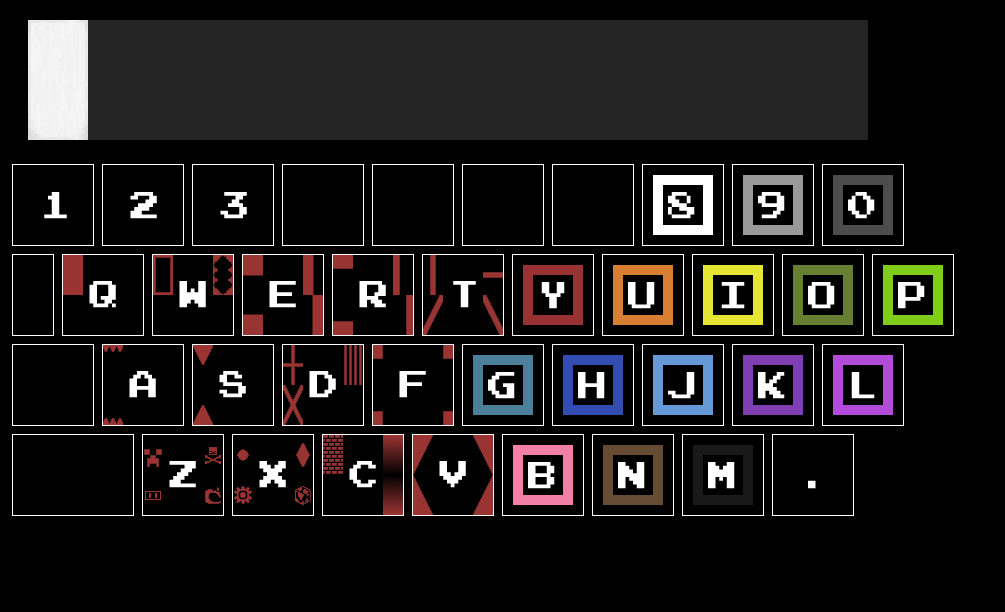
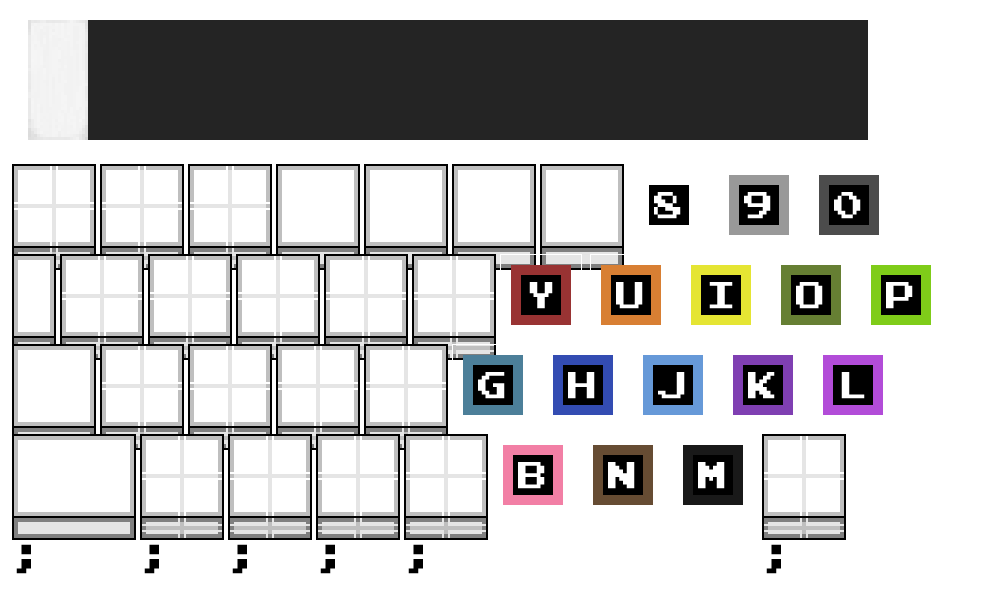
Before and after one commit to lucydoeswawa/banner-script, a React app: page / in a window 1280 px wide. Shown: the top 612 px of the page, without its empty margins (0-1005 px from the left). Built offline with nearby package versions, Linux system fonts and the light colour scheme; a web font is replaced by a local one.

Commit message:
pretty key base

```diff
--- a/src/BannerInput.js
+++ b/src/BannerInput.js
@@ -166,7 +166,7 @@ class BannerInput extends Component {
                         banner_string={s}
                         color={current_color}/>
                         <div className="blink" style={{
-                            backgroundColor: 'white',
+                            backgroundColor: 'black',
                             marginTop: 4,
                             height: 5,
                         }}/>
--- a/src/KeyboardKey.js
+++ b/src/KeyboardKey.js
@@ -6,6 +6,207 @@ const colorFilters = [
     'brightness(0) saturate(100%) invert(27%) sepia(16%) saturate(3328%) hue-rotate(319deg) brightness(98%) contrast(97%)',
     'brightness(0) saturate(100%) invert(95%) sepia(48%) saturate(5901%) hue-rotate(336deg) brightness(115%) contrast(80%)',
 ];
+
+const KEYCAP_BLACK = '#000000';
+const KEYCAP_GRAY = '#bfbfbf';
+const KEYCAP_LIGHT_GRAY = '#e5e5e5';
+const KEYCAP_DARK_GRAY = '#808080';
+const KEYCAP_WHITE = '#ffffff';
+
+const KEYCAP_DEPTH = 20;
+
+function KeyBase({ keycap_height, keycap_width, crosshair }) {
+    const keycap_height_half = keycap_height / 2;
+    const keycap_width_half = keycap_width / 2;
+    const bars_width = 2;
+    const bars_gap = 4;
+    const bars_gap_half = bars_gap / 2;
+    const exterior_thick = 4;
+    const border_thick = 2;
+
+    return <div style={{
+        margin: 4,
+        height: keycap_height,
+        width: keycap_width,
+    }}>
+        <div style={{
+            height: keycap_height + border_thick + KEYCAP_DEPTH,
+            width: keycap_width,
+            marginTop: 0,
+            marginLeft: 0,
+            border: `${border_thick}px solid ${KEYCAP_BLACK}`,
+        }}>
+            <div style={{
+                position: 'absolute',
+                height: keycap_height,
+                width: keycap_width,
+                marginLeft: 0,
+                marginTop: 0,
+                backgroundColor: KEYCAP_GRAY,
+            }}></div>
+
+            {crosshair ? [<div style={{
+                position: 'absolute',
+                marginTop: 0,
+                marginLeft: keycap_width_half - bars_width - bars_gap_half,
+                height: keycap_height,
+                width: bars_width,
+                backgroundColor: KEYCAP_WHITE,
+            }}></div>,
+            <div style={{
+                position: 'absolute',
+                marginTop: 0,
+                marginLeft: keycap_width_half + bars_gap_half,
+                height: keycap_height,
+                width: bars_width,
+                backgroundColor: KEYCAP_WHITE,
+            }}></div>,
+            <div style={{
+                position: 'absolute',
+                marginTop: keycap_height_half - bars_width - bars_gap_half,
+                marginLeft: 0,
+                height: bars_width,
+                width: keycap_width,
+                backgroundColor: KEYCAP_WHITE,
+            }}></div>,
+            <div style={{
+                position: 'absolute',
+                marginTop: keycap_height_half + bars_gap_half,
+                marginLeft: 0,
+                height: bars_width,
+                width: keycap_width,
+                backgroundColor: KEYCAP_WHITE,
+            }}></div>]
+            : null}
+
+            <div style={{
+                position: 'absolute',
+                marginTop: exterior_thick,
+                marginLeft: exterior_thick,
+                height: keycap_height - exterior_thick * 2,
+                width: keycap_width - exterior_thick * 2,
+                backgroundColor: KEYCAP_WHITE,
+            }}></div>
+
+            { crosshair ?
+                [<div style={{
+                    position: 'absolute',
+                    marginTop: exterior_thick,
+                    marginLeft: keycap_width_half - bars_gap_half,
+                    height: keycap_height - exterior_thick * 2,
+                    width: bars_gap,
+                    backgroundColor: KEYCAP_LIGHT_GRAY,
+                }}></div>,
+                <div style={{
+                    position: 'absolute',
+                    marginTop: keycap_height_half - bars_gap_half,
+                    marginLeft: exterior_thick,
+                    height: bars_gap,
+                    width: keycap_width - exterior_thick * 2,
+                    backgroundColor: KEYCAP_LIGHT_GRAY,
+                }}></div>]
+            : null}
+
+            <div style={{
+                position: 'absolute',
+                marginTop: keycap_height + 2,
+                marginLeft: -2,
+                height: 20,
+                width: keycap_width + 4,
+                backgroundColor: KEYCAP_BLACK,
+                zIndex: -1,
+            }}></div>
+
+            <div style={{
+                position: 'absolute',
+                marginTop: keycap_height,
+                marginLeft: 0,
+                height: border_thick,
+                width: keycap_width,
+                backgroundColor: KEYCAP_BLACK,
+            }}></div>
+            <div style={{
+                position: 'absolute',
+                marginTop: keycap_height + border_thick,
+                marginLeft: 0,
+                height: KEYCAP_DEPTH,
+                width: keycap_width,
+                backgroundColor: KEYCAP_DARK_GRAY,
+                zIndex: -1,
+            }}></div>
+
+            {crosshair ? [
+                <div style={{
+                    position: 'absolute',
+                    marginTop: keycap_height + border_thick,
+                    marginLeft: keycap_width_half - bars_width - bars_gap_half,
+                    height: KEYCAP_DEPTH,
+                    width: bars_width,
+                    backgroundColor: KEYCAP_LIGHT_GRAY,
+                    zIndex: -1,
+                }}></div>,
+                <div style={{
+                    position: 'absolute',
+                    marginTop: keycap_height + border_thick,
+                    marginLeft: keycap_width_half + bars_gap_half,
+                    height: KEYCAP_DEPTH,
+                    width: bars_width,
+                    backgroundColor: KEYCAP_LIGHT_GRAY,
+                    zIndex: -1,
+                }}></div>,
+                <div style={{
+                    position: 'absolute',
+                    marginTop: keycap_height + border_thick + KEYCAP_DEPTH / 2 - bars_width - bars_gap_half,
+                    marginLeft: 0,
+                    height: bars_width,
+                    width: keycap_width,
+                    backgroundColor: KEYCAP_LIGHT_GRAY,
+                    zIndex: -1,
+                }}></div>,
+                <div style={{
+                    position: 'absolute',
+                    marginTop: keycap_height + border_thick + KEYCAP_DEPTH / 2 + bars_gap_half,
+                    marginLeft: 0,
+                    height: bars_width,
+                    width: keycap_width,
+                    backgroundColor: KEYCAP_LIGHT_GRAY,
+                    zIndex: -1,
+                }}></div>
+            ] : null}
+
+            <div style={{
+                position: 'absolute',
+                marginTop: keycap_height + border_thick + exterior_thick,
+                marginLeft: exterior_thick,
+                height: KEYCAP_DEPTH - exterior_thick * 2,
+                width: keycap_width - exterior_thick * 2,
+                backgroundColor: KEYCAP_LIGHT_GRAY,
+                zIndex: -1,
+            }}></div>
+
+            {crosshair ? [
+                <div style={{
+                    position: 'absolute',
+                    marginTop: keycap_height + border_thick + KEYCAP_DEPTH / 2 - bars_gap_half,
+                    marginLeft: exterior_thick,
+                    height: bars_gap,
+                    width: keycap_width - exterior_thick * 2,
+                    backgroundColor: KEYCAP_GRAY,
+                    zIndex: -1,
+                }}></div>,
+                <div style={{
+                    position: 'absolute',
+                    marginTop: keycap_height + border_thick + exterior_thick,
+                    marginLeft: keycap_width_half - bars_gap_half,
+                    height: KEYCAP_DEPTH - exterior_thick * 2,
+                    width: bars_gap,
+                    backgroundColor: KEYCAP_GRAY,
+                    zIndex: -1,
+                }}></div>
+            ] : null}
+        </div>;
+    </div>;
+}
 
 function KeyboardKey(config) {
     if (config.type == 'pattern')
@@ -18,6 +219,12 @@ function KeyboardKey(config) {
         return ModifierKey(config);
 
     const width = (config.width || 1.) * 80.;
+
+    return KeyBase({
+        keycap_height: 80,
+        keycap_width: 80. * (config.width || 1),
+        crosshair: false,
+    });
 
     return <div style={{
         width,
@@ -38,6 +245,12 @@ function KeyboardKey(config) {
 }
 
 function PatternKey(config) {
+    return KeyBase({
+        keycap_width: 80,
+        keycap_height: 80,
+        crosshair: true,
+    });
+
     const color = config.current_color;
 
     return <div style={{
@@ -118,6 +331,12 @@ function ColorKey(config) {
 }
 
 function ModifierKey(config) {
+    return KeyBase({
+        keycap_width: 80,
+        keycap_height: 80,
+        crosshair: true,
+    });
+
     return <div style={{
         width: 80,
         height: 80,
--- a/src/index.html
+++ b/src/index.html
@@ -1,5 +1,5 @@
 <!DOCTYPE html>
-<html lang="en" style="background-color: black;">
+<html lang="en">
   <head>
     <meta charset="utf-8" />
     <meta name="viewport" content="width=device-width, initial-scale=1" />
```
